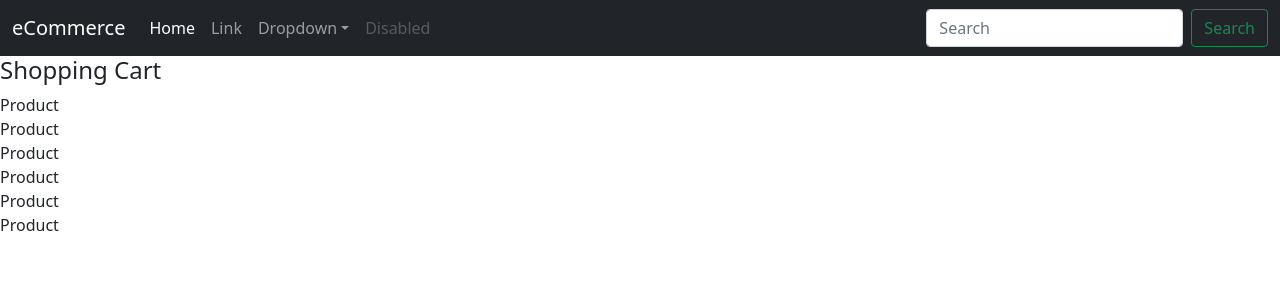
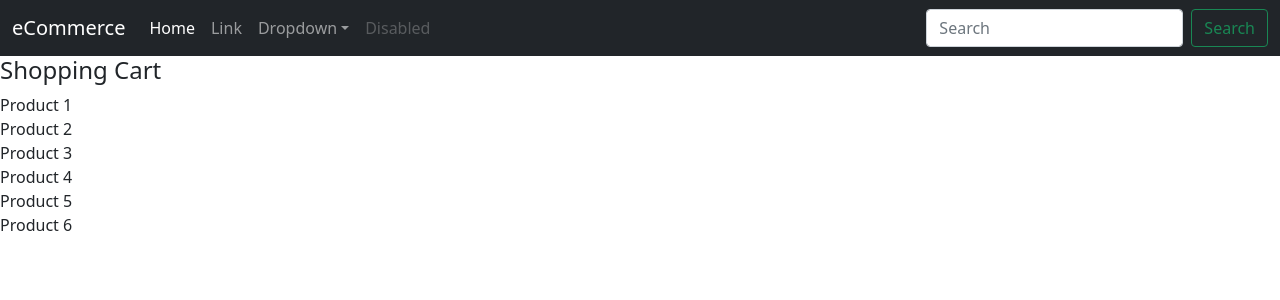
Before and after one commit to ktsuda/react-sample, a React (Create React App) app: page / in a window 1280 px wide. Shown: the top 300 px of the page. Built offline with nearby package versions, Linux system fonts and the light colour scheme.

Commit message:
Use props.

```diff
--- a/src/Product.jsx
+++ b/src/Product.jsx
@@ -2,6 +2,6 @@ import React, {Component} from "react";
 
 export default class Product extends Component {
   render() {
-    return <div>Product</div>
+    return <div>Product {this.props.id}</div>
   }
 }
--- a/src/ShoppingCart.jsx
+++ b/src/ShoppingCart.jsx
@@ -19,7 +19,7 @@ export default class ShoppingCart extends Component {
         <h4>Shopping Cart</h4>
         <div>
          {this.state.products.map((prod) => {
-           return <Product key={prod.id}/>
+           return <Product key={prod.id} id={prod.id} />
          })}
         </div>
       </div>
```
